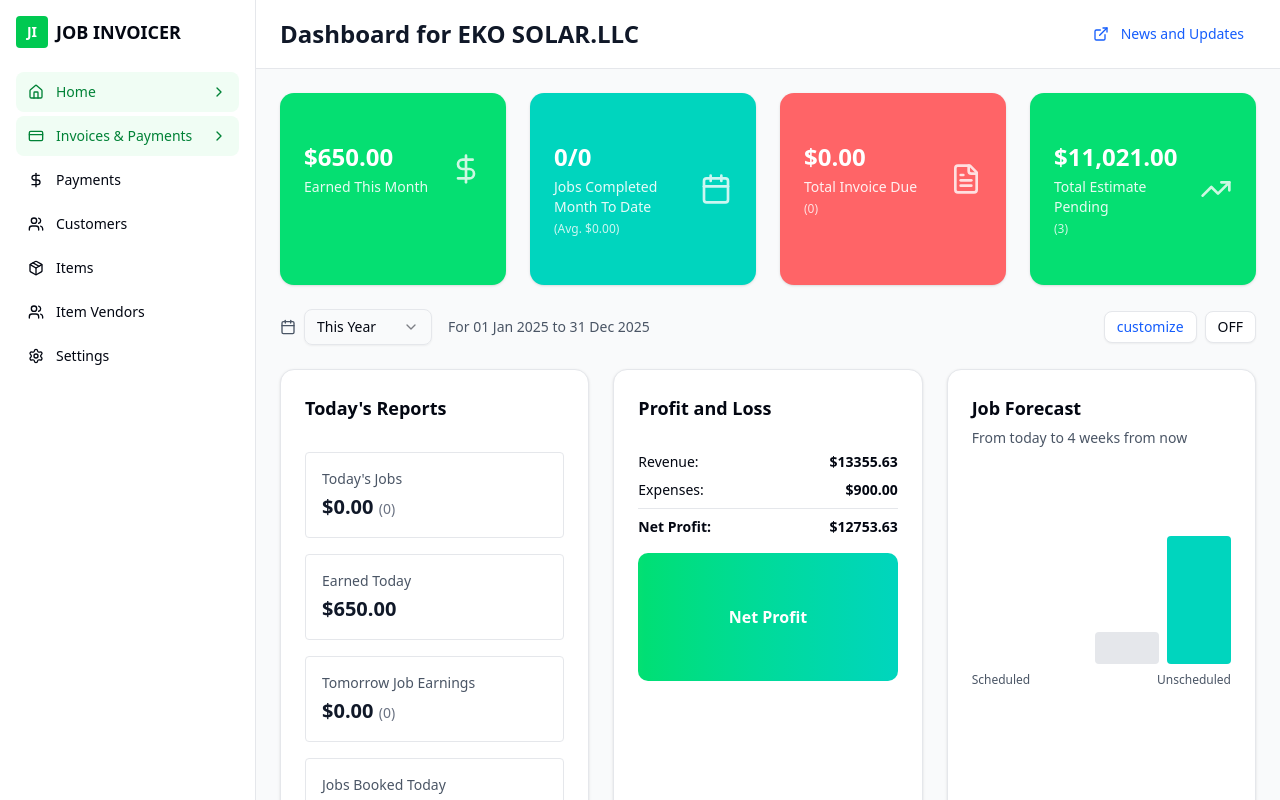
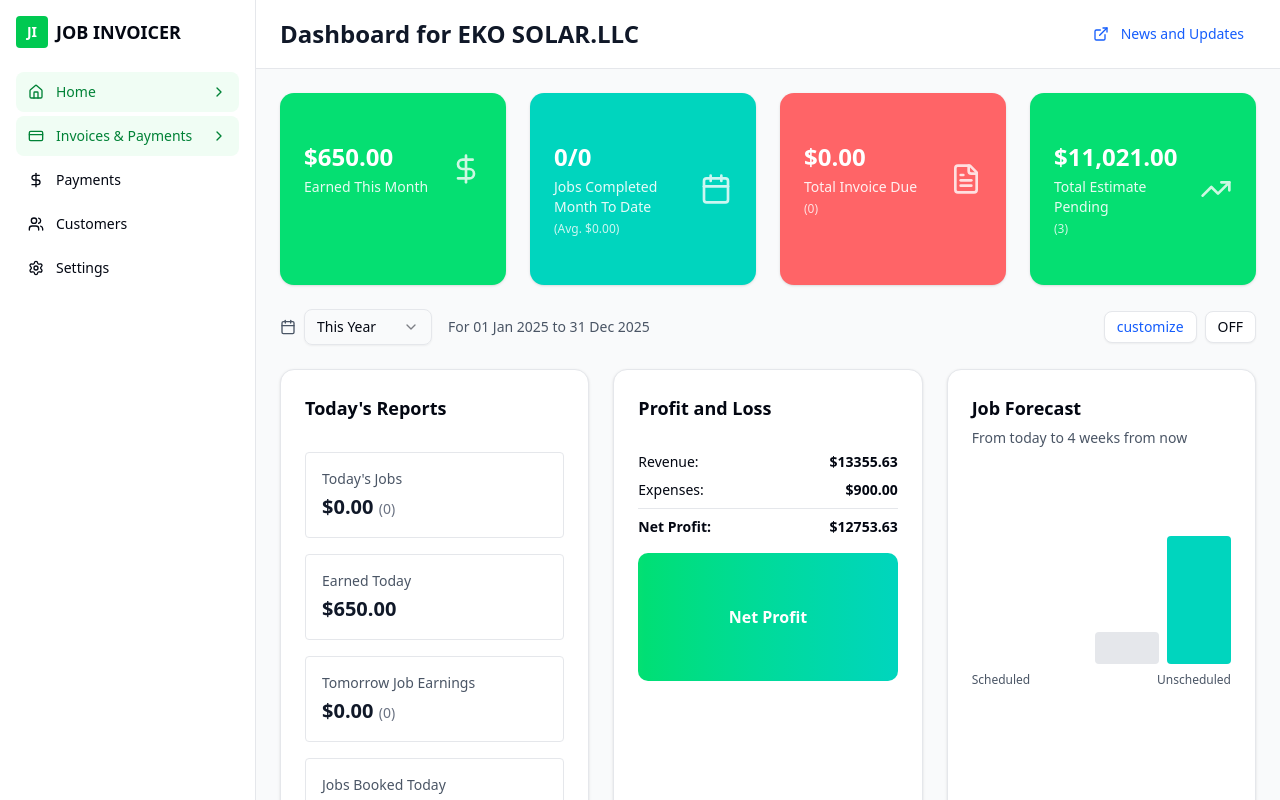
Before and after one commit to mrmoe28/signdocv2, a Next.js app: page /dashboard in a window 1280 px wide. Built offline with nearby package versions, Linux system fonts and the light colour scheme.

Commit message:
Remove Items and Item Vendors tabs from sidebar navigation

```diff
--- a/src/components/sidebar-navigation.tsx
+++ b/src/components/sidebar-navigation.tsx
@@ -7,7 +7,6 @@ import {
   Home,
   CreditCard,
   DollarSign,
-  Package,
   Users,
   Settings,
   ChevronRight
@@ -23,8 +22,6 @@ const navigationItems = [
   { id: 'invoices-payments', label: 'Invoices & Payments', icon: CreditCard, active: true },
   { id: 'payments', label: 'Payments', icon: DollarSign },
   { id: 'customers', label: 'Customers', icon: Users },
-  { id: 'items', label: 'Items', icon: Package },
-  { id: 'vendors', label: 'Item Vendors', icon: Users },
   { id: 'settings', label: 'Settings', icon: Settings, isLink: true, href: '/settings' },
 ];
 
```
